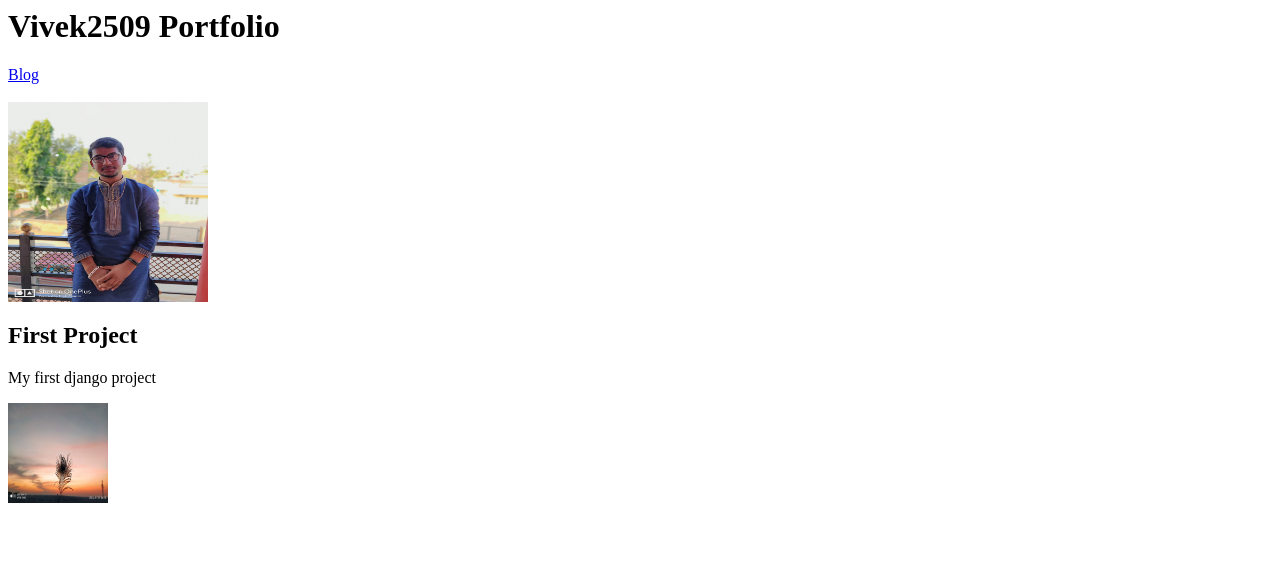
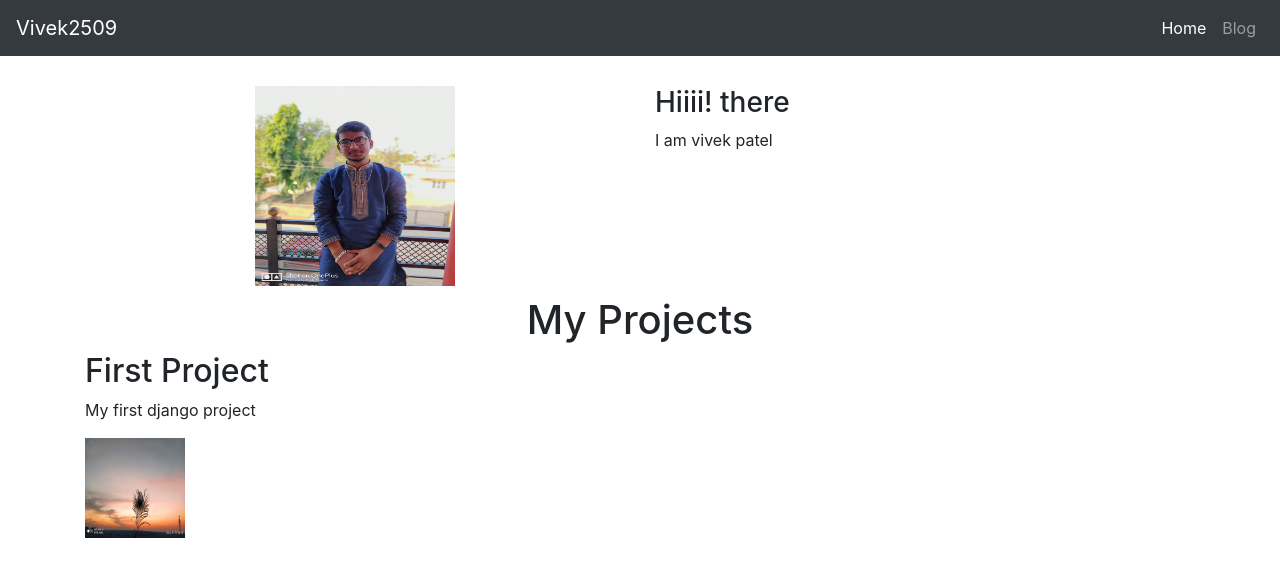
Before and after one commit to Vivek-0206/django-portfolio, a Django app: page / in a window 1280 px wide. Shown: the top 577 px of the page. Run offline with Django 3.2, Linux system fonts and the light colour scheme; data comes from the database, SQL or seed files in the repository; both versions use the stored data as it was after the commit; some libraries are stand-ins or nearby versions.

Commit message:
add base template with bootstrap

```diff
--- /dev/null
+++ b/projects/templates/projects/base.html
@@ -0,0 +1,33 @@
+<!DOCTYPE html>
+<html lang="en">
+  <head>
+    <meta charset="UTF-8" />
+    <meta http-equiv="X-UA-Compatible" content="IE=edge" />
+    <meta name="viewport" content="width=device-width, initial-scale=1.0" />
+    <link
+      rel="stylesheet"
+      href="https://stackpath.bootstrapcdn.com/bootstrap/4.1.3/css/bootstrap.min.css"
+      integrity="sha384-MCw98/SFnGE8fJT3GXwEOngsV7Zt27NXFoaoApmYm81iuXoPkFOJwJ8ERdknLPMO"
+      crossorigin="anonymous"
+    />
+    <title>Vivek2509</title>
+  </head>
+  <body>
+    {% include 'projects/navbar.html' %} {% block content %} {% endblock %}
+    <script
+      src="https://code.jquery.com/jquery-3.5.1.slim.min.js"
+      integrity="sha384-DfXdz2htPH0lsSSs5nCTpuj/zy4C+OGpamoFVy38MVBnE+IbbVYUew+OrCXaRkfj"
+      crossorigin="anonymous"
+    ></script>
+    <script
+      src="https://cdn.jsdelivr.net/npm/popper.js@1.16.1/dist/umd/popper.min.js"
+      integrity="sha384-9/reFTGAW83EW2RDu2S0VKaIzap3H66lZH81PoYlFhbGU+6BZp6G7niu735Sk7lN"
+      crossorigin="anonymous"
+    ></script>
+    <script
+      src="https://cdn.jsdelivr.net/npm/bootstrap@4.6.0/dist/js/bootstrap.min.js"
+      integrity="sha384-+YQ4JLhjyBLPDQt//I+STsc9iw4uQqACwlvpslubQzn4u2UU2UFM80nGisd026JF"
+      crossorigin="anonymous"
+    ></script>
+  </body>
+</html>
--- a/projects/templates/projects/home.html
+++ b/projects/templates/projects/home.html
@@ -1,18 +1,20 @@
-<h1>Vivek2509 Portfolio</h1>
-{% load static %}
-
-<a href="{% url 'blog:all_blog' %}">Blog</a>
-<br>
-<br>
+{% extends 'projects/base.html' %} {% block content %} {% load static %}
+<div class="container">
+  <div class="row" style="margin-top: 30px">
+    <div class="col-6 text-center">
       <img
         src="{% static 'projects/vivek.jpg'%}"
         alt="vivek2509"
         height="200"
         width="200"
       />
-
-<!-- <a href="{% static 'projects/resume.pdf' %}">Resume</a> -->
-
+    </div>
+    <div class="col-6">
+      <h3>Hiiii! there</h3>
+      <p>I am vivek patel</p>
+    </div>
+  </div>
+  <h1 class="text-center" style="margin-top: 10px">My Projects</h1>
   {% for project in projects %}
 
   <h2>{{project.title}}</h2>
@@ -21,3 +23,5 @@
   {% if project.url %}
   <a href="{{project.url}}">Link</a>
   {% endif %} {% endfor %}
+</div>
+{% endblock %}
--- /dev/null
+++ b/projects/templates/projects/navbar.html
@@ -0,0 +1,24 @@
+<nav class="navbar navbar-expand-lg navbar-dark bg-dark">
+  <a class="navbar-brand" href="{% url 'home' %}">Vivek2509</a>
+  <button
+    class="navbar-toggler"
+    type="button"
+    data-toggle="collapse"
+    data-target="#navbarNav"
+    aria-controls="navbarNav"
+    aria-expanded="false"
+    aria-label="Toggle navigation"
+  >
+    <span class="navbar-toggler-icon"></span>
+  </button>
+  <div class="collapse navbar-collapse" id="navbarNav">
+    <ul class="navbar-nav ml-auto">
+      <li class="nav-item active">
+        <a class="nav-link" href="{% url 'home' %}">Home</a>
+      </li>
+      <li class="nav-item">
+        <a class="nav-link" href="{% url 'blog:all_blog' %}">Blog</a>
+      </li>
+    </ul>
+  </div>
+</nav>
```
Also changed, not shown: blog/templates/blog/all_blog.html (+10 -8 lines), blog/templates/blog/detail.html (+7 -3 lines), db.sqlite3. Lines whose indentation alone changed are shown as unchanged.
